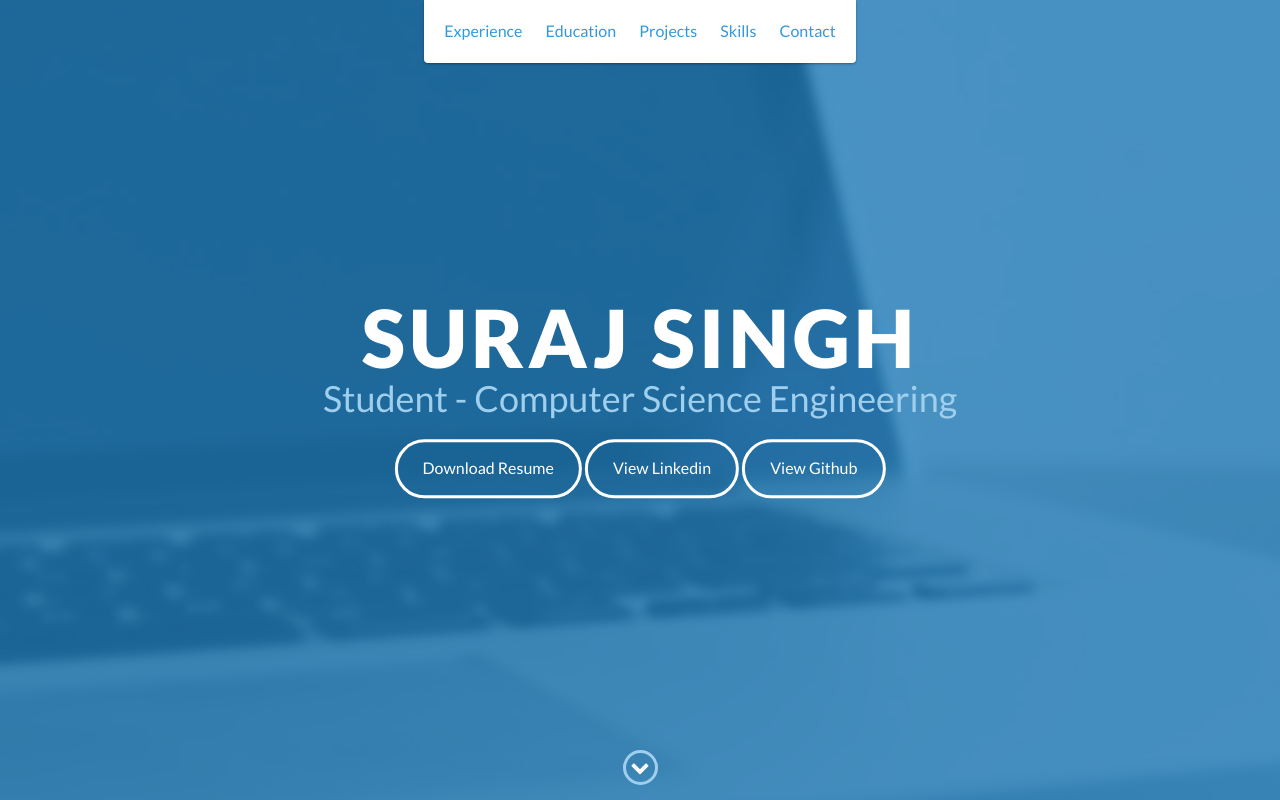
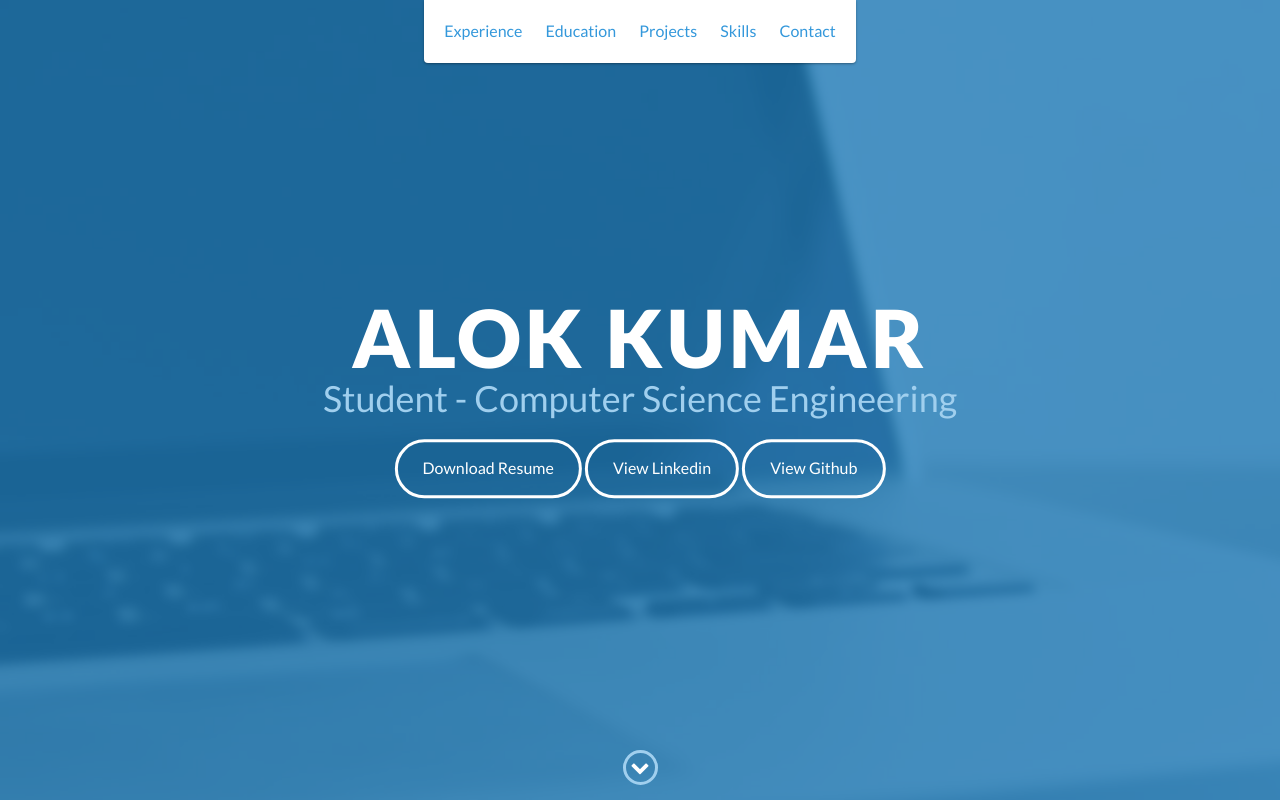
Before and after one commit to alok123111/personal_portfilio, a website: page index.html in a window 1280 px wide. Shown: the top 800 px of the page. Drawn offline with nearby package versions, Linux system fonts and the light colour scheme.

Commit message:
Update index.html

```diff
--- a/index.html
+++ b/index.html
@@ -45,7 +45,7 @@
 
     <div id="lead">
         <div id="lead-content">
-            <h1>Suraj Singh</h1>
+            <h1>Alok Kumar</h1>
             <h2>Student - Computer Science Engineering</h2>
             <a href="https://drive.google.com/drive/u/0/folders/1Irc0c2MOG37f6InDX9R_9bEqiL2TtHPB" target="_blank" class="btn-rounded-white">Download Resume</a>
 	    <a href="https://www.linkedin.com/in/s0oraj" target="_blank" class="btn-rounded-white">View Linkedin</a>
```
